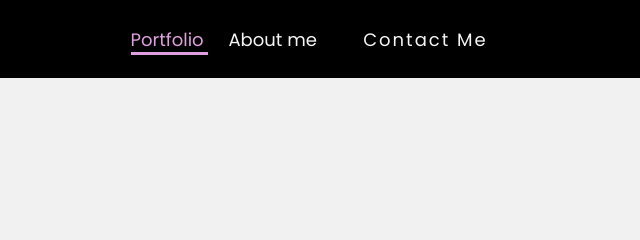
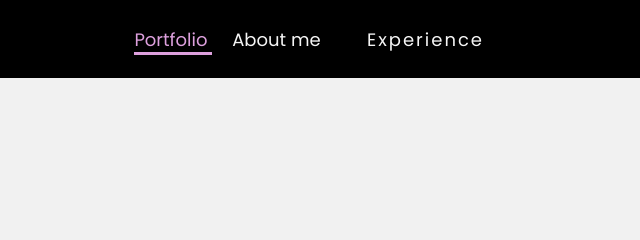
Before and after one commit to Harriee01/portfolio, a plain HTML site: page index.html in a window 1280 px wide. Shown: the top 240 px of the page, 527-1167 px from the left. Drawn offline with nearby package versions, Linux system fonts and the light colour scheme.

Commit message:
Update index.html

```diff
--- a/index.html
+++ b/index.html
@@ -22,8 +22,8 @@
             <a href="#about">About me</a>
             <!-- <a href="#">Education</a>
             <a href="#">Projects</a> -->
-            <a href="#contact" class="contact">
-                Contact Me
+            <a href="experience.html" class="contact">
+                Experience
         </nav>
            </a>
     </header>
```
